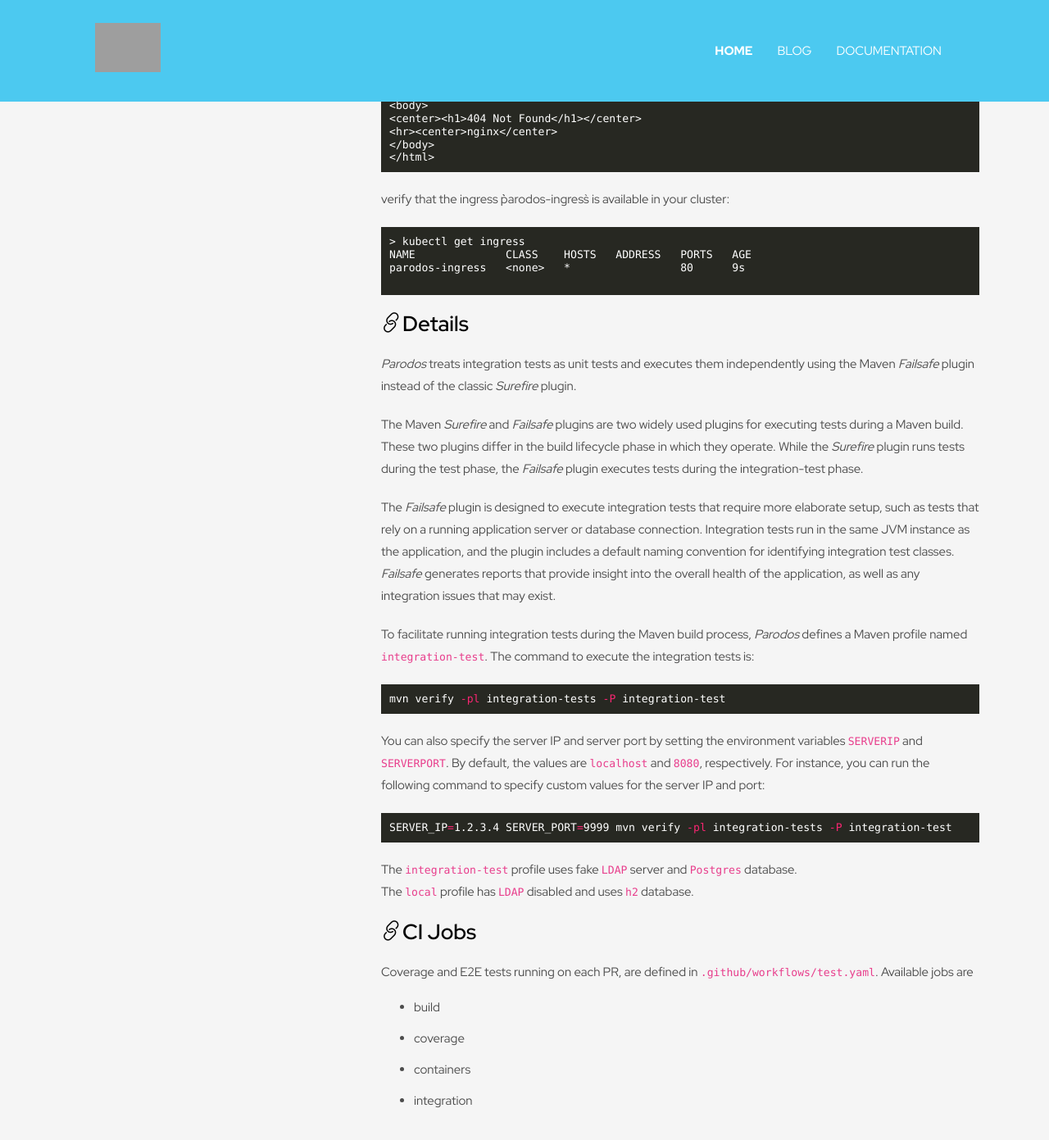
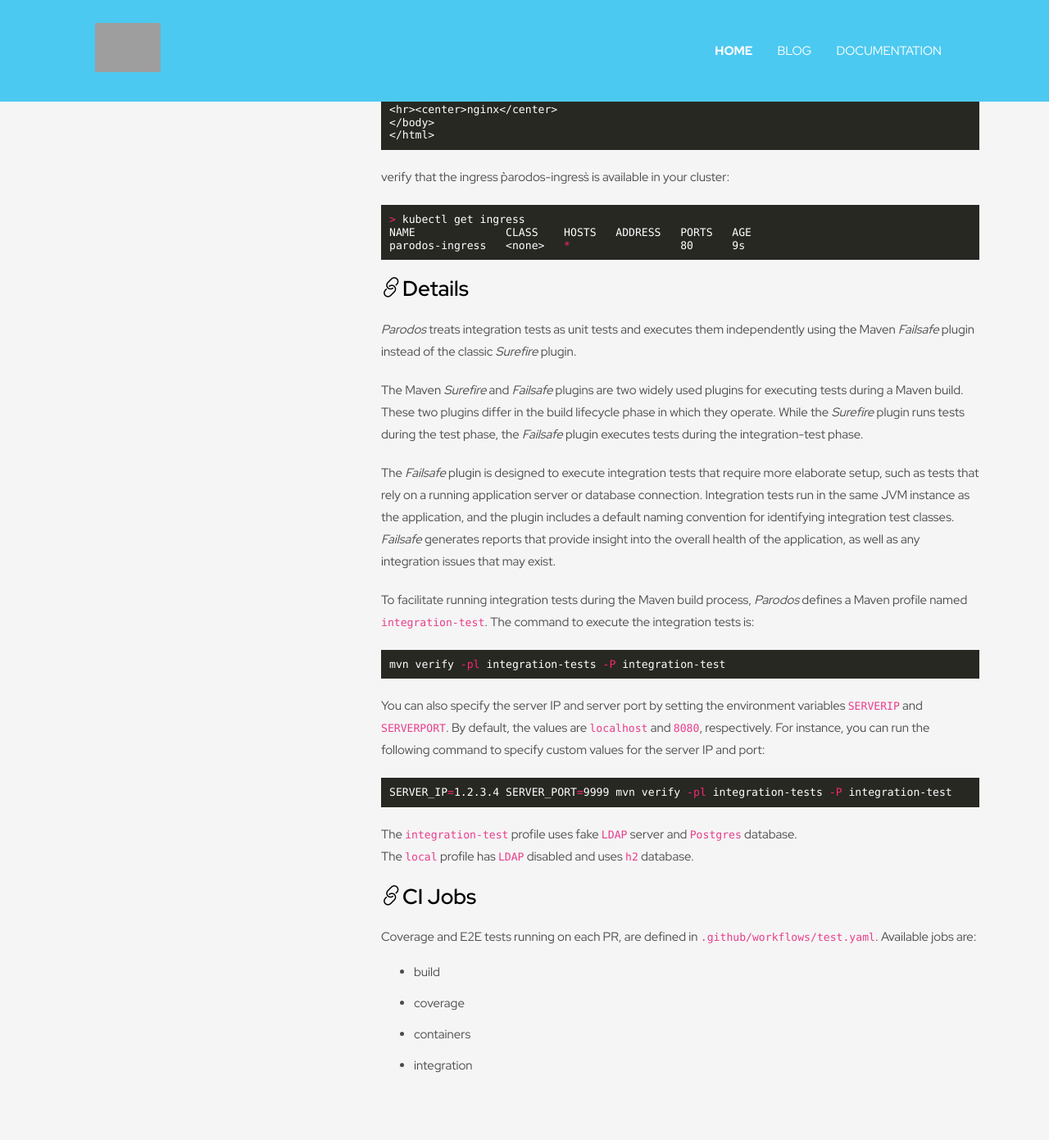
Before and after one commit to parodos-dev/parodos-dev.github.io, a Jekyll site: the page built from documentation/latest/dev/guide.md, in a window 1280 px wide and 1400 px high, scrolled down 1999 px. Shown: the top 1391 px of the window at 82% size. Built offline with Jekyll 4.4.1, drawn with Linux system fonts in a browser that asks for light colours; a script that is not in the unit is left out; some of the changed text lies outside the part shown; grey boxes are pictures that could not be loaded.

Commit message:
Fix: markdown formatting
Signed-off-by: Gloria Ciavarrini <gciavarrini@redhat.com>

````diff
--- a/documentation/latest/dev/guide.md
+++ b/documentation/latest/dev/guide.md
@@ -75,18 +86,25 @@
 ```bash
 SERVER_PORT=80 mvn verify -pl integration-tests -P integration-test -Dspring.profiles.active=dev
 ```
-### Execute a specific integration test
 
-If you want to execute a specific integration test, e.g. `SimpleWorkFlowTest`, you can set the `it.test` property equals to the integration test class name you want to execute. For example:
+#### Execute a specific integration test
+
+If you want to execute a specific integration test, e.g. `SimpleWorkFlowTest`,
+you can set the `it.test` property equals to the integration test class name you
+want to execute. For example:
 
 ```bash
 SERVER_IP=172.19.0.2 SERVER_PORT=80 mvn -Dit.test=SimpleWorkFlowTest verify -pl integration-tests -P integration-test -Dspring.profiles.active=dev
 ```
-Refer to [maven-failsafe-plugin](https://maven.apache.org/surefire/maven-failsafe-plugin/examples/single-test.html) documentation for additional examples.
 
-### Troubleshooting
+Refer to
+[maven-failsafe-plugin](https://maven.apache.org/surefire/maven-failsafe-plugin/examples/single-test.html)
+documentation for additional examples.
 
-#### 404 Not found - nginx
+#### Troubleshooting
+
+##### 404 Not found - nginx
+
 If you get this error:
 
 ```bash
@@ -100,27 +118,46 @@
 </body>
 </html>
 ```
+
 verify that the ingress ``parodos-ingress` is available in your cluster:
 
-```
+```bash
 > kubectl get ingress
 NAME              CLASS    HOSTS   ADDRESS   PORTS   AGE
 parodos-ingress   <none>   *                 80      9s
+```
 
-```
 ## Details
-_Parodos_ treats integration tests as unit tests and executes them independently using the Maven _Failsafe_ plugin instead of the classic _Surefire_ plugin.
 
-The Maven _Surefire_ and _Failsafe_ plugins are two widely used plugins for executing tests during a Maven build. These two plugins differ in the build lifecycle phase in which they operate. While the _Surefire_ plugin runs tests during the test phase, the _Failsafe_ plugin executes tests during the integration-test phase.
+_Parodos_ treats integration tests as unit tests and executes them independently
+using the Maven _Failsafe_ plugin instead of the classic _Surefire_ plugin.
 
-The _Failsafe_ plugin is designed to execute integration tests that require more elaborate setup, such as tests that rely on a running application server or database connection. Integration tests run in the same JVM instance as the application, and the plugin includes a default naming convention for identifying integration test classes. _Failsafe_ generates reports that provide insight into the overall health of the application, as well as any integration issues that may exist.
+The Maven _Surefire_ and _Failsafe_ plugins are two widely used plugins for
+executing tests during a Maven build. These two plugins differ in the build
+lifecycle phase in which they operate. While the _Surefire_ plugin runs tests
+during the test phase, the _Failsafe_ plugin executes tests during the
+integration-test phase.
 
-To facilitate running integration tests during the Maven build process, _Parodos_ defines a Maven profile named `integration-test`. The command to execute the integration tests is:
+The _Failsafe_ plugin is designed to execute integration tests that require more
+elaborate setup, such as tests that rely on a running application server or
+database connection. Integration tests run in the same JVM instance as the
+application, and the plugin includes a default naming convention for identifying
+integration test classes. _Failsafe_ generates reports that provide insight into
+the overall health of the application, as well as any integration issues that
+may exist.
+
+To facilitate running integration tests during the Maven build process,
+_Parodos_ defines a Maven profile named `integration-test`. The command to
+execute the integration tests is:
 
 ```bash
 mvn verify -pl integration-tests -P integration-test
 ```
-You can also specify the server IP and server port by setting the environment variables `SERVERIP` and `SERVERPORT`. By default, the values are `localhost` and `8080`, respectively. For instance, you can run the following command to specify custom values for the server IP and port:
+
+You can also specify the server IP and server port by setting the environment
+variables `SERVERIP` and `SERVERPORT`. By default, the values are `localhost`
+and `8080`, respectively. For instance, you can run the following command to
+specify custom values for the server IP and port:
 
 ```bash
 SERVER_IP=1.2.3.4 SERVER_PORT=9999 mvn verify -pl integration-tests -P integration-test
@@ -130,8 +167,10 @@
 The `local` profile has `LDAP` disabled and uses `h2` database.
 
 ## CI Jobs
-Coverage and E2E tests running on each PR, are defined in `.github/workflows/test.yaml`.
-Available jobs are
+
+Coverage and E2E tests running on each PR, are defined in
+`.github/workflows/test.yaml`. Available jobs are:
+
 - build
 - coverage
 - containers
````
Also changed, not shown: other parts of documentation/latest/dev/guide.md (+19 -8 lines).
